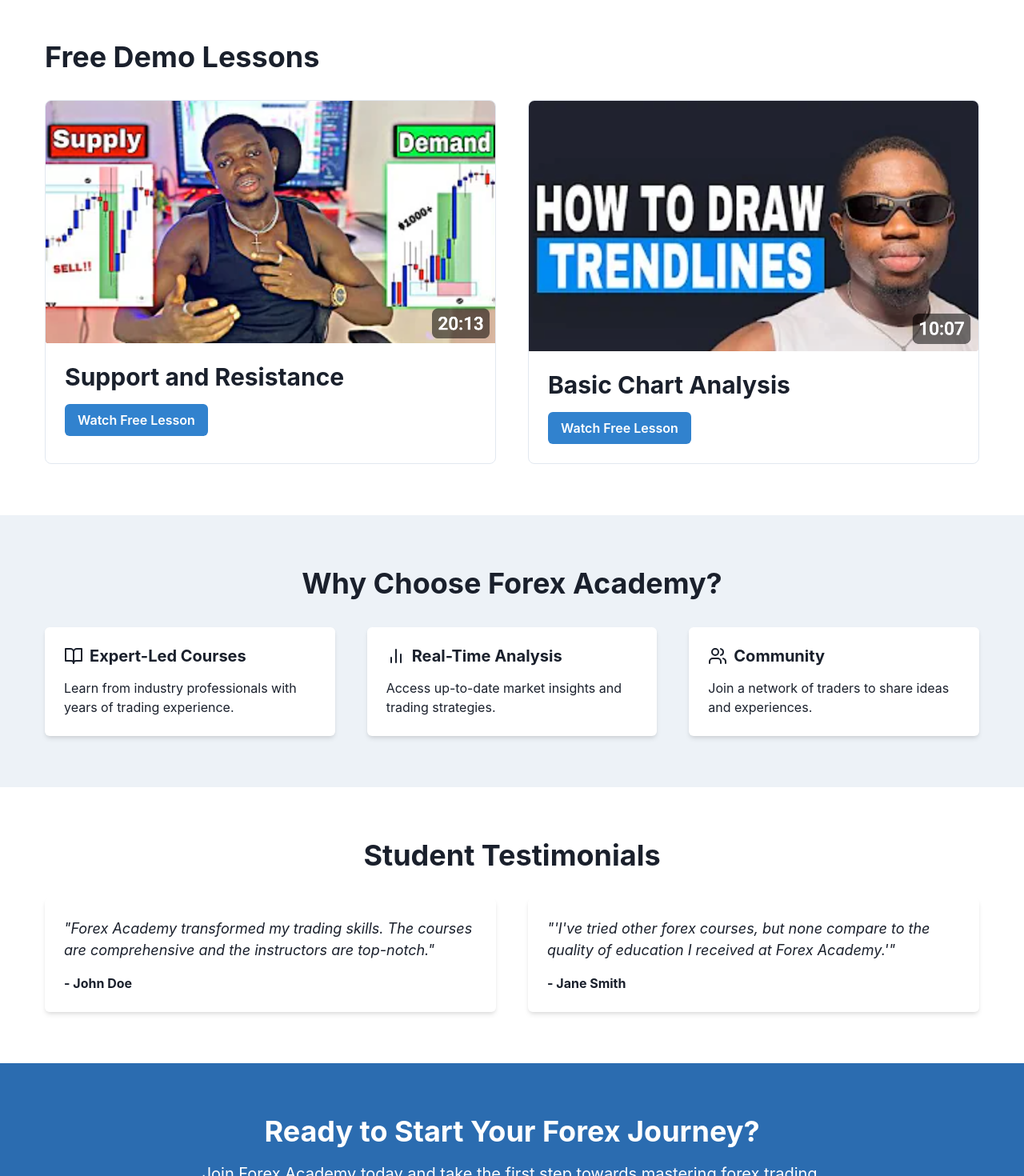
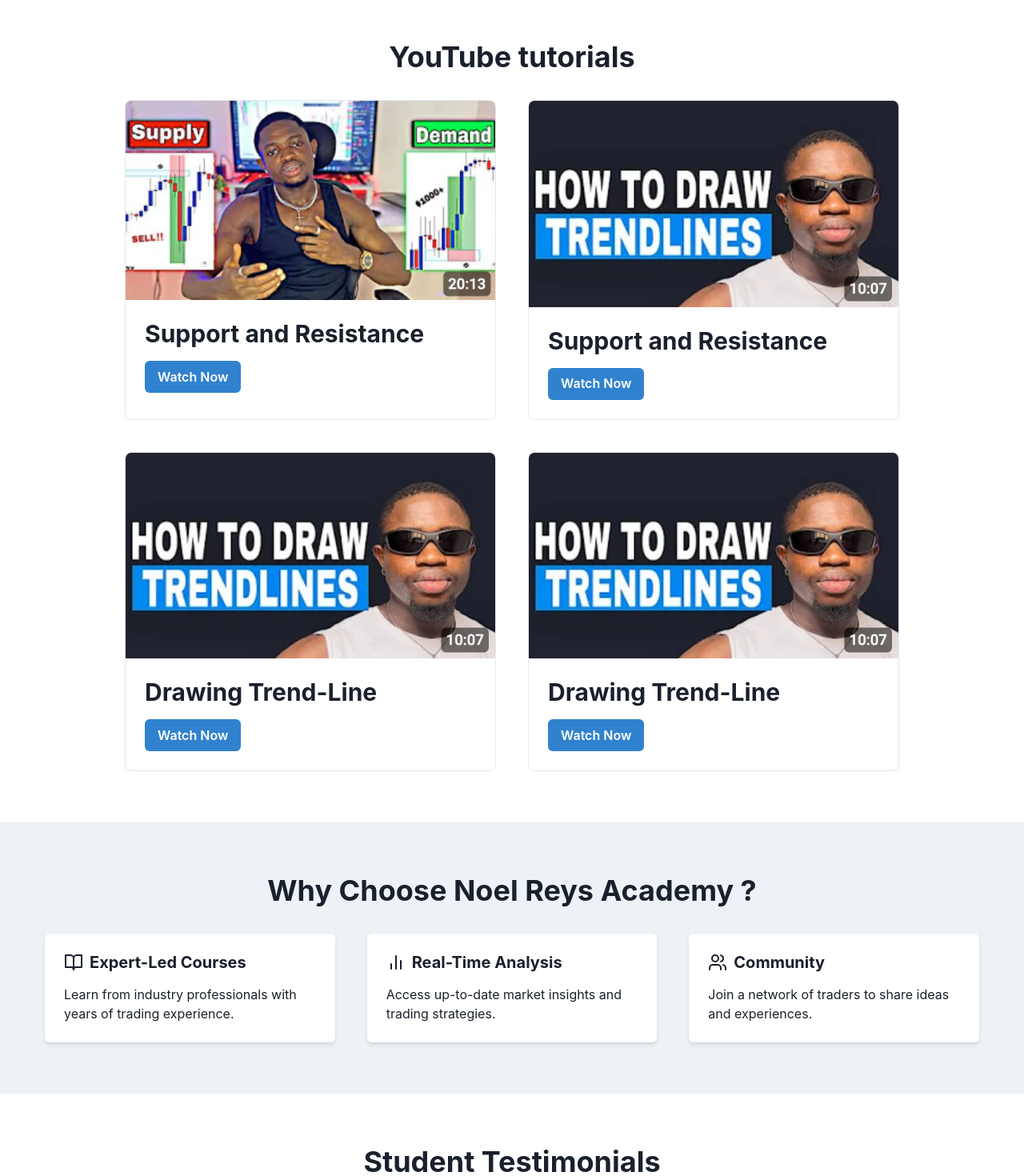
Before and after one commit to YongoDavid/FX_ac, a React (Create React App) app: page / in a window 1280 px wide. Shown: the part 420-1890 px from the top of the page at 80% size. Built offline with nearby package versions, Linux system fonts and the light colour scheme.

Commit message:
HomePage Update

```diff
--- a/src/components/Header.js
+++ b/src/components/Header.js
@@ -16,7 +16,7 @@
           </Flex>
         </div>
 
-        <Flex as="nav" direction="row" alignItems="center" gap={4} >
+        <Flex as="nav" direction="row" alignItems="center" gap={3} >
           <Link as={RouterLink} to="/courses" mr={4}>Courses</Link>
           <Link as={RouterLink} to="/about" mr={4}>About</Link>
           <Link as={RouterLink} to="/blog" mr={4}>Blog</Link>
--- a/src/pages/About.js
+++ b/src/pages/About.js
@@ -19,7 +19,7 @@
         {/* Academy History */}
         <Box mb={16}>
           <Heading as="h2" size="xl" mb={4}>
-            Our Story
+            My Story
           </Heading>
           <Text fontSize="lg" mb={4}>
             Forex Academy was founded in 2010 with a mission to provide high-quality, accessible forex education to traders around the world. What started as a small group of passionate traders has grown into a global community of forex enthusiasts.
--- a/src/pages/Blog.js
+++ b/src/pages/Blog.js
@@ -1,6 +1,6 @@
 // pages/Blog.js
 import React from 'react';
-import { Box, Container, Heading, Text, SimpleGrid, Button, VStack, HStack, Image } from '@chakra-ui/react';
+import { Box, Container, Heading, Text, SimpleGrid, Button, VStack, Image } from '@chakra-ui/react';
 
 const articles = [
   { title: 'Understanding Forex Market Trends', date: '2023-05-15', excerpt: 'Learn how to identify and analyze key market trends in forex trading.' },
@@ -18,7 +18,7 @@
     <Box>
       <Container maxW="1200px" py={16}>
         <Heading as="h1" size="2xl" mb={8}>
-          Blog & Resources
+          Resources
         </Heading>
 
         {/* Educational Articles */}
--- a/src/pages/Courses.js
+++ b/src/pages/Courses.js
@@ -22,7 +22,7 @@
     <Box>
       <Container maxW="1200px" py={16}>
         <Heading as="h1" size="2xl" mb={8}>
-          Our Courses
+          Courses
         </Heading>
 
         {/* Search and Filter */}
@@ -72,7 +72,7 @@
       <Box bg="gray.100" py={16}>
         <Container maxW="1200px">
           <Heading as="h2" size="xl" mb={8}>
-            Learning Paths
+            Learning Paths / Road Map
           </Heading>
           <SimpleGrid columns={{ base: 1, md: 3 }} spacing={8}>
             {['Beginner', 'Intermediate', 'Advanced'].map(level => (
--- a/src/pages/Enrollment.js
+++ b/src/pages/Enrollment.js
@@ -1,6 +1,6 @@
 // pages/Enrollment.js
 import React, { useState } from 'react';
-import { Box, Container, Heading, Text, VStack, HStack, Input, Select, Button, useToast } from '@chakra-ui/react';
+import { Box, Container, Heading, Text, VStack, Input, Select, Button, useToast } from '@chakra-ui/react';
 
 function Enrollment() {
   const [formData, setFormData] = useState({
@@ -24,7 +24,7 @@
       title: 'Enrollment Successful',
       description: "We've received your enrollment. Welcome to Forex Academy!",
       status: 'success',
-      duration: 5000,
+      duration: 4000,
       isClosable: true,
     });
     // Reset form
@@ -35,7 +35,7 @@
     <Box>
       <Container maxW="1200px" py={16}>
         <Heading as="h1" size="2xl" mb={8}>
-          Enroll in a Course
+          Enroll for Mentorship
         </Heading>
 
         <VStack as="form" onSubmit={handleSubmit} spacing={6} align="stretch">
--- a/src/pages/Home.js
+++ b/src/pages/Home.js
@@ -1,7 +1,7 @@
 import React from 'react';
 import { Box, Button, Container, Heading, Text, SimpleGrid , Flex} from '@chakra-ui/react';
 import { Link as RouterLink } from 'react-router-dom';
-import { ChevronRight, BarChart2, BookOpen, Users, } from "lucide-react";
+import { ChevronRight, BarChart2, BookOpen, Users } from "lucide-react";
 import myImage from '../assets/myImage.jpg';
 import trendLine from '../assets/trendLine.jpg';
 function Home() {
@@ -33,12 +33,12 @@
         </Text>
       </Container> */}
 
-      <Container maxW="1200px" py={16}>
-        <Heading as="h2" size="xl" mb={8}>
-          Free Demo Lessons
+      <Container maxW="1000px" py={16}>
+        <Heading as="h2" size="xl" mb={8} textAlign="center">
+            YouTube tutorials
         </Heading>
         <SimpleGrid columns={{ base: 1, md: 2 }} spacing={10}>
-          {['Support and Resistance', 'Basic Chart Analysis'].map((lesson, index) => (
+          {['Support and Resistance', 'Support and Resistance', 'Drawing Trend-Line','Drawing Trend-Line'].map((lesson, index) => (
             <Box key={lesson} borderWidth={1} borderRadius="lg" overflow="hidden">
               {/* Display a specific image based on the index */}
               <img
@@ -51,7 +51,7 @@
                 <Heading as="h3" size="lg" mb={4}>
                   {lesson}
                 </Heading>
-                <Button colorScheme="blue">Watch Free Lesson</Button>
+                <Button colorScheme="blue">Watch Now</Button>
               </Box>
             </Box>
           ))}
@@ -63,7 +63,7 @@
       <Box bg="gray.100" py={16}>
         <Container maxW="1200px">
           <Heading as="h2" size="xl" mb={8} textAlign="center">
-            Why Choose Forex Academy?
+            Why Choose Noel Reys Academy ?
           </Heading>
           <SimpleGrid columns={{ base: 1, md: 3 }} spacing={10}>
             {[
@@ -94,8 +94,8 @@
         </Heading>
         <SimpleGrid columns={{ base: 1, md: 2 }} spacing={10}>
           {[
-            { name: 'John Doe', text: 'Forex Academy transformed my trading skills. The courses are comprehensive and the instructors are top-notch.' },
-            { name: 'Jane Smith', text: "'I've tried other forex courses, but none compare to the quality of education I received at Forex Academy.'" },
+            { name: 'Student', text: 'Forex Academy transformed my trading skills. The courses are comprehensive and the instructors are top-notch.' },
+            { name: 'Student', text: "I have tried other forex courses, but none compare to the quality of education I received at Forex Academy." },
           ].map((testimonial, index) => (
             <Box key={index} p={6} borderRadius="md" boxShadow="md">
               <Text fontSize="lg" fontStyle="italic" mb={4}>
@@ -114,7 +114,7 @@
             Ready to Start Your Forex Journey?
           </Heading>
           <Text fontSize="xl" mb={8}>
-            Join Forex Academy today and take the first step towards mastering forex trading.
+            Join Mentorship today and take the first step towards mastering forex trading.
           </Text>
           <Button as={RouterLink} to="/enrollment" size="lg" colorScheme="teal">
             Enroll Now
```
